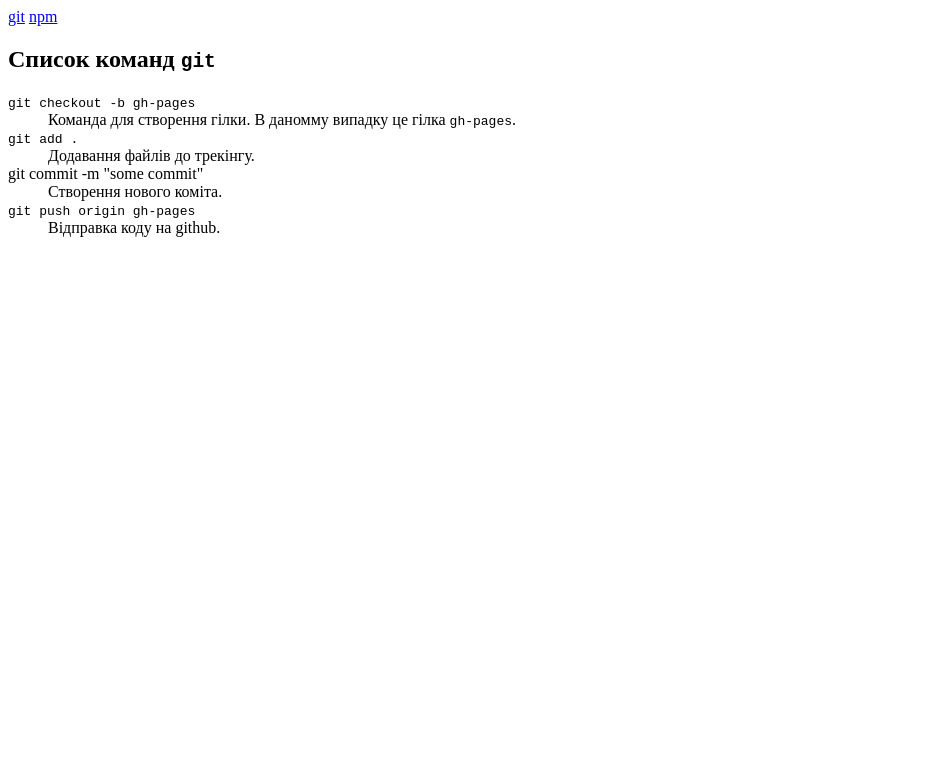
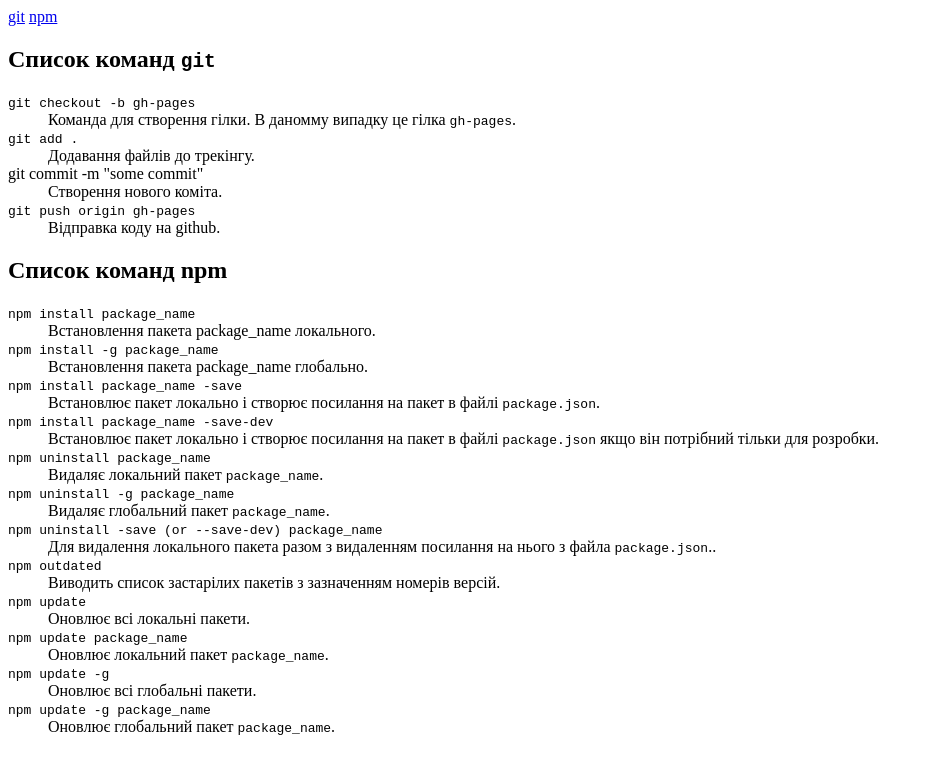
Before and after one commit to igrzhrnk/shpargalka, a plain HTML site: page index.html in a window 1280 px wide. Shown: the whole page, without its empty margins (0-929 px from the left). Drawn offline with Linux system fonts and the light colour scheme.

Commit message:
added twelve npm commands

```diff
--- a/index.html
+++ b/index.html
@@ -30,7 +30,44 @@
         </dl>
     </section>
     <section id="#npm">
+        <h2>Список команд npm</h2>
+        <dl>
+            <dt><code>npm install package_name</code></dt>
+            <dd>Встановлення пакета package_name локального.</dd>
 
+            <dt><code>npm install -g package_name</code></dt>
+            <dd>Встановлення пакета package_name глобально.</dd>
+
+            <dt><code>npm install package_name -save</code></dt>
+            <dd>Встановлює пакет локально і створює посилання на пакет в файлі <code>package.json</code>.</dd>
+
+            <dt><code>npm install package_name -save-dev</code></dt>
+            <dd>Встановлює пакет локально і створює посилання на пакет в файлі <code>package.json</code> якщо він потрібний тільки для розробки.</dd>
+
+            <dt><code>npm uninstall package_name</code></dt>
+            <dd>Видаляє локальний пакет <code>package_name</code>.</dd>
+
+            <dt><code>npm uninstall -g package_name</code></dt>
+            <dd>Видаляє глобальний пакет <code>package_name</code>.</dd>
+
+            <dt><code>npm uninstall -save (or --save-dev) package_name</code></dt>
+            <dd>Для видалення локального пакета разом з видаленням посилання на нього з файла <code>package.json</code>..</dd>
+
+            <dt><code>npm outdated</code></dt>
+            <dd>Виводить список застарілих пакетів з зазначенням номерів версій.</dd>
+
+            <dt><code>npm update</code></dt>
+            <dd>Оновлює всі локальні пакети.</dd>
+
+            <dt><code>npm update package_name</code></dt>
+            <dd>Оновлює локальний пакет <code>package_name</code>.</dd>
+
+            <dt><code>npm update -g</code></dt>
+            <dd>Оновлює всі глобальні пакети.</dd>
+
+            <dt><code>npm update -g package_name</code></dt>
+            <dd>Оновлює глобальний пакет <code>package_name</code>.</dd>
+        </dl>
     </section>
 </body>
 </html>
```
